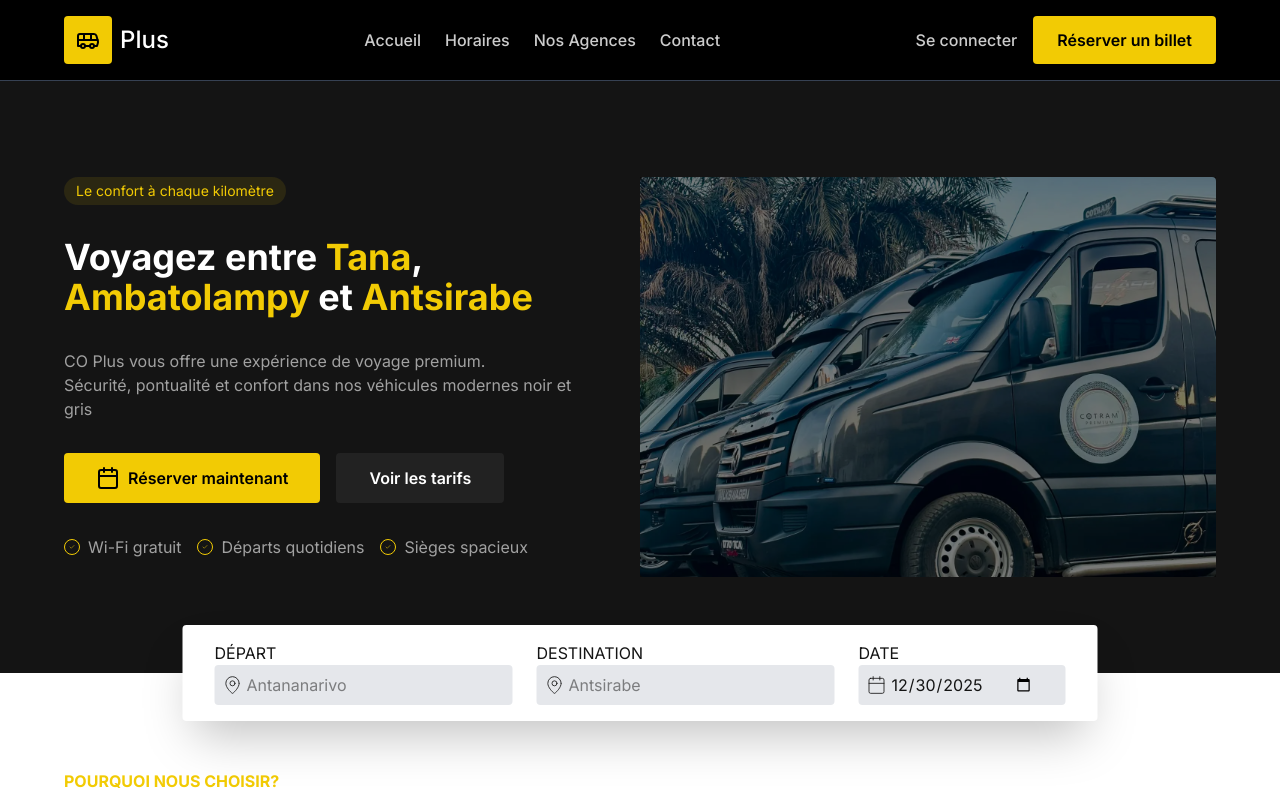
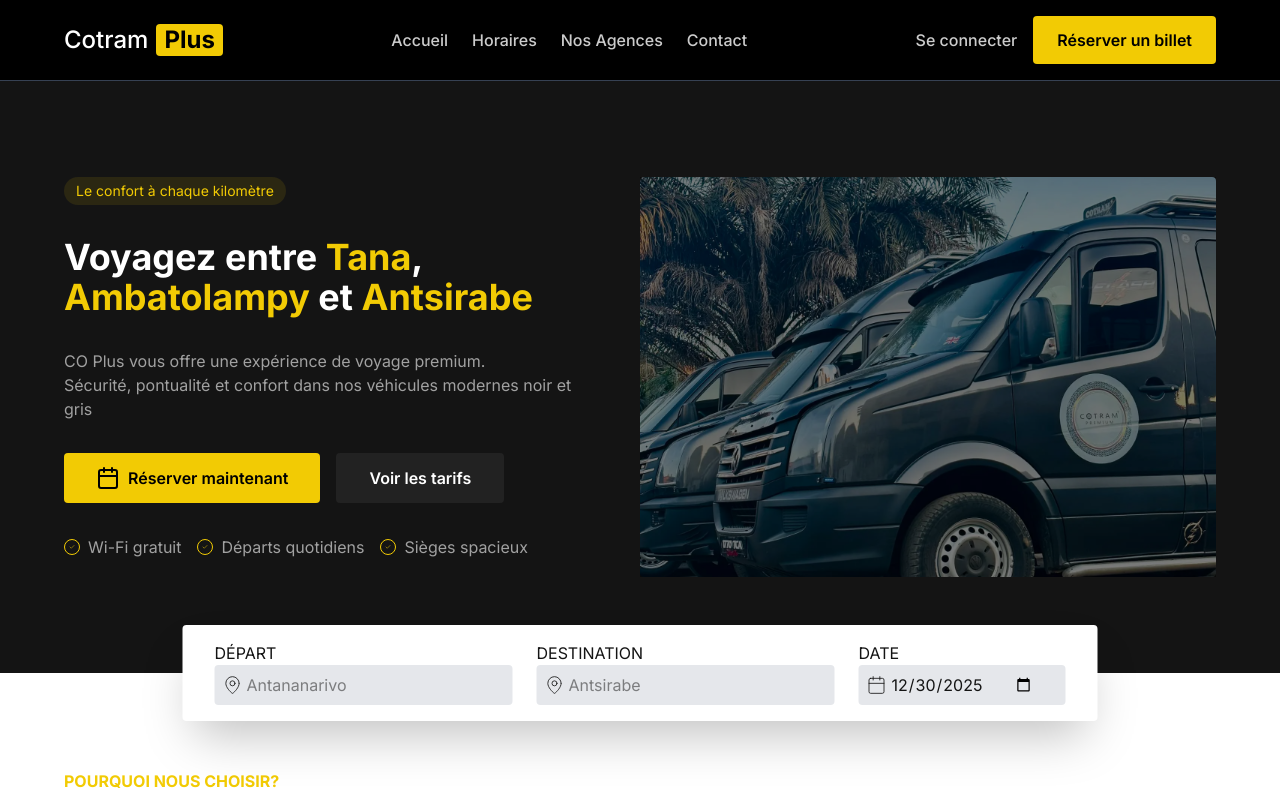
Before and after one commit to falinantenaina/cotram, a React (Vite) app in the folder frontend/: page / in a window 1280 px wide. Shown: the top 796 px of the page. Built offline with nearby package versions, Linux system fonts and the light colour scheme.

Commit message:
Update Navbar

```diff
--- a/frontend/src/components/Navbar.tsx
+++ b/frontend/src/components/Navbar.tsx
@@ -1,6 +1,5 @@
 import {
   Building,
-  Bus,
   Clock,
   Contact,
   Home,
@@ -53,11 +52,14 @@
     <nav className="relative bg-black text-white w-full px-4 py-4 md:px-8 lg:px-16 border-b border-gray-700">
       <div className="flex items-center justify-between text-white/80">
         {/* Logo */}
-        <Link to="/" className="flex items-center space-x-2">
-          <div className="flex items-center justify-center bg-primary p-1 size-10 rounded text-black lg:size-12">
-            <Bus className="size-6" />
-          </div>
-          <span className="font-medium lg:text-2xl text-white">Plus</span>
+        <Link
+          to="/"
+          className="flex items-center space-x-2 font-medium lg:text-2xl"
+        >
+          <span className="text-white">Cotram</span>
+          <span className="bg-primary text-black px-2 rounded font-bold">
+            Plus
+          </span>
         </Link>
         {/* Menu */}
         <ul className="flex items-center space-x-4 lg:space-x-6 max-md:hidden">
```
